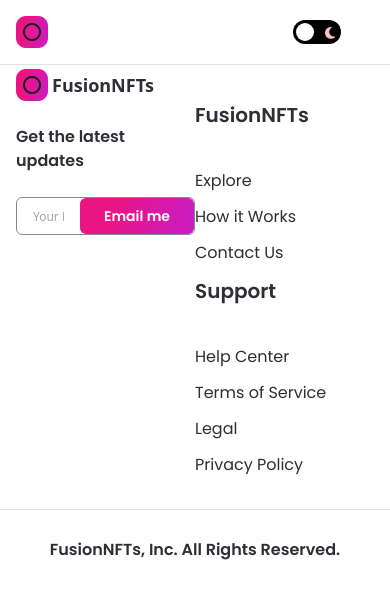
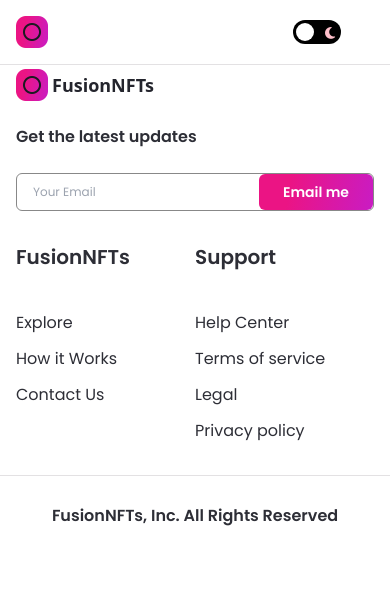
Before and after one commit to armejiaf/nft_marketplace, a Next.js app: page / in a window 390 px wide. Shown: the top 598 px of the page. Built offline with nearby package versions, Linux system fonts and the light colour scheme.

Commit message:
Styles modifications.

```diff
--- a/components/Footer.jsx
+++ b/components/Footer.jsx
@@ -7,9 +7,7 @@ import Button from './Button';
 const FooterLinks = ({ heading, items }) => (
   <div className="flex-1 justify-start items-start">
     <h3 className="font-poppins dark:text-white text-nft-black-1 font-semibold text-xl mb-10">{heading}</h3>
-    {items.map((item) => (
-      <p key={item} className="font-poppins dark:text-white text-nft-black-1 font-normal text-base cursor-pointer dark:hover:text-nft-gray-1 hover:text-nft-black-1 my-3">{item}</p>
-    ))}
+    {items.map((item, index) => <p key={item + index} className="font-poppins dark:text-white text-nft-black-1 font-normal text-base cursor-pointer dark:hover:text-nft-gray-1 hover:text-nft-gray-2 my-3">{item}</p>)}
   </div>
 );
 
@@ -18,7 +16,7 @@ const Footer = () => {
 
   return (
     <footer className="flexCenter flex-col border-t dark:border-nft-black-1 border-nft-gray-1 sm:py-8 py-16">
-      <div className="w-full minmd:w-4/5 flex flex-row md:flex-column sm:px-4 px-16">
+      <div className="w-full minmd:w-4/5 flex flex-row md:flex-col sm:px-4 px-16">
         <div className="flexStart flex-1 flex-col">
           <div className="flexCenter cursor-pointer">
             <Image
@@ -28,11 +26,11 @@ const Footer = () => {
               alt="logo"
               className="object-contain"
             />
-            <p className="dark:text-white text-nft-black-1 font-semibold text-lg ml-1">FusionNFTs</p>
+            <p className="dark:text-white text-nft-dark font-semibold text-lg ml-1">FusionNFTs</p>
           </div>
           <p className="font-poppins dark:text-white text-nft-black-1 font-semibold text-base mt-6">Get the latest updates</p>
-          <div className="flexBetween md:w-full minlg:w-577 w-357 mt-6 dark:bg-nft-black-2 bd-white border dark:border-nft-black-2 border-nft-gray-2 rounded-md">
-            <input type="email" placeholder="Your Email" className="h-full flex-1 w-full dark:bg-nft-black-2 bg-white px-4 rounded-md dark:text-white text-nft-black-1 font-normal text-xs minlg:text-lg outline-none" />
+          <div className="flexBetween md:w-full minlg:w-557 w-357 mt-6 dark:bg-nft-black-2 bg-white border dark:border-nft-black-2 border-nft-gray-2 rounded-md">
+            <input type="email" placeholder="Your Email" className="h-full flex-1 w-full dark:bg-nft-black-2 bg-white px-4 rounded-md font-poppins dark:text-white text-nft-black-1 font-normal text-xs minlg:text-lg outline-none" />
             <div className="flex-initial">
               <Button btnName="Email me" classStyles="rounded-md" />
             </div>
@@ -41,18 +39,19 @@ const Footer = () => {
 
         <div className="flex-1 flexBetweenStart flex-wrap ml-10 md:ml-0 md:mt-8">
           <FooterLinks heading="FusionNFTs" items={['Explore', 'How it Works', 'Contact Us']} />
-          <FooterLinks heading="Support" items={['Help Center', 'Terms of Service', 'Legal', 'Privacy Policy']} />
+          <FooterLinks heading="Support" items={['Help Center', 'Terms of service', 'Legal', 'Privacy policy']} />
         </div>
       </div>
 
       <div className="flexCenter w-full mt-5 border-t dark:border-nft-black-1 border-nft-gray-1 sm:px-4 px-16">
         <div className="flexBetween flex-row w-full minmd:w-4/5 sm:flex-col mt-7">
-          <p className="font-poppins dark:text-white text-nft-black-1 font-semibold text-base">FusionNFTs, Inc. All Rights Reserved.</p>
+          <p className="font-poppins dark:text-white text-nft-black-1 font-semibold text-base">FusionNFTs, Inc. All Rights Reserved</p>
           <div className="flex flex-row sm:mt-4">
-            {[images.instagram, images.twitter, images.telegram, images.discord].map((image) => (
-              <div className="mx-2 cursor-pointer" key={image}>
+            {[images.instagram, images.twitter, images.telegram, images.discord].map((image, index) => (
+              <div className="mx-2 cursor-pointer" key={`image ${index}`}>
                 <Image
                   src={image}
+                  key={index}
                   className={`object-contain ${theme === 'light' && 'filter invert'}`}
                   width={24}
                   height={24}
```
